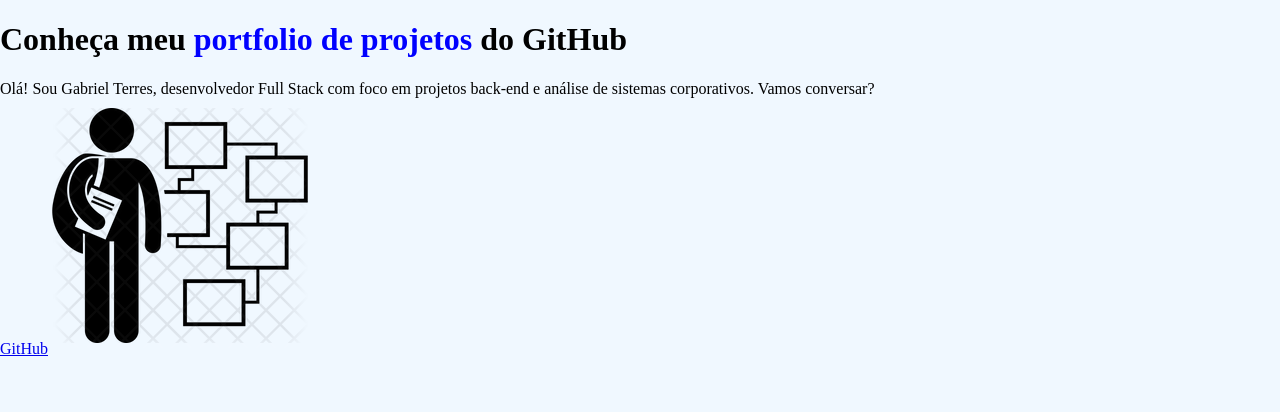
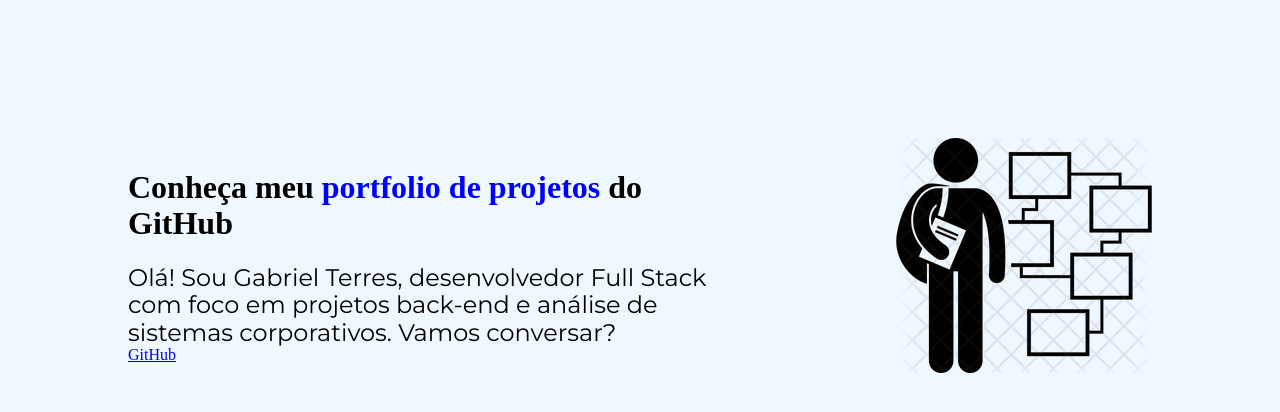
Before and after one commit to GabrielTB1/HTML-CSS-estrutura-de-arquivos-e-tags, a plain HTML site: page index.html in a window 1280 px wide. Drawn offline with Linux system fonts and the light colour scheme.

Commit message:
Criando elementos interrativos e Flexbox

```diff
--- a/index.html
+++ b/index.html
@@ -10,10 +10,14 @@
 </head>
 <body>
     <header></header>
-    <main>
-        <h1>Conheça meu <strong class="titulo-destaque">portfolio de projetos</strong> do GitHub</h1>
-        <p>Olá! Sou Gabriel Terres, desenvolvedor Full Stack com foco em projetos back-end e análise de sistemas corporativos. Vamos conversar?</p>
-        <a href="https://github.com/GabrielTB1">GitHub</a>
+    <main class="apresentacao">
+        <section class="apresentacao__conteudo">
+            <h1 class="apresentacao__conteudo__titulo">Conheça meu <strong class="titulo-destaque">portfolio de projetos</strong> do GitHub</h1>
+            <p class ="apresentacao__conteudo_texto">Olá! Sou Gabriel Terres, desenvolvedor Full Stack com foco em projetos back-end e análise de sistemas corporativos. Vamos conversar?</p>
+            <div class="apresentacao__links">
+                <a href="https://github.com/GabrielTB1">GitHub</a>
+            </div>
+        </section>
         <img src ="portfolio.webp" alt ="Imagem Portfolio">
     </main>
     <footer></footer>
--- a/style.css
+++ b/style.css
@@ -1,9 +1,13 @@
+@import url('https://fonts.googleapis.com/css2?family=Krona+One&family=Montserrat&display=swap');
+
 * {
     margin: 0;
     padding: 0;
 }
 
 body{
+    height: 100vh;
+    box-sizing: border-box;
     background-color: #f0f8ff;
     color: #000000;
 }
@@ -11,3 +15,30 @@
 .titulo-destaque{
     color: #0000ff;
 }
+
+.apresentacao{
+    margin: 10%;
+    display: flex;
+    align-items: center;
+    justify-content: space-between;
+}
+
+.apresentacao__conteudo{
+    width: 615px;
+    height: 410;
+}
+
+.apresentacao__conteudo_titulo{
+    font-size: 36px;
+    font-family: 'Krona One', sans-serif;
+}
+
+.apresentacao__conteudo_texto{
+    font-size: 24px;
+    font-family: 'Montserrat', sans-serif;
+}
+
+.apresentacao__links{
+    display: flex;
+    justify-content: space-between;
+}
```
